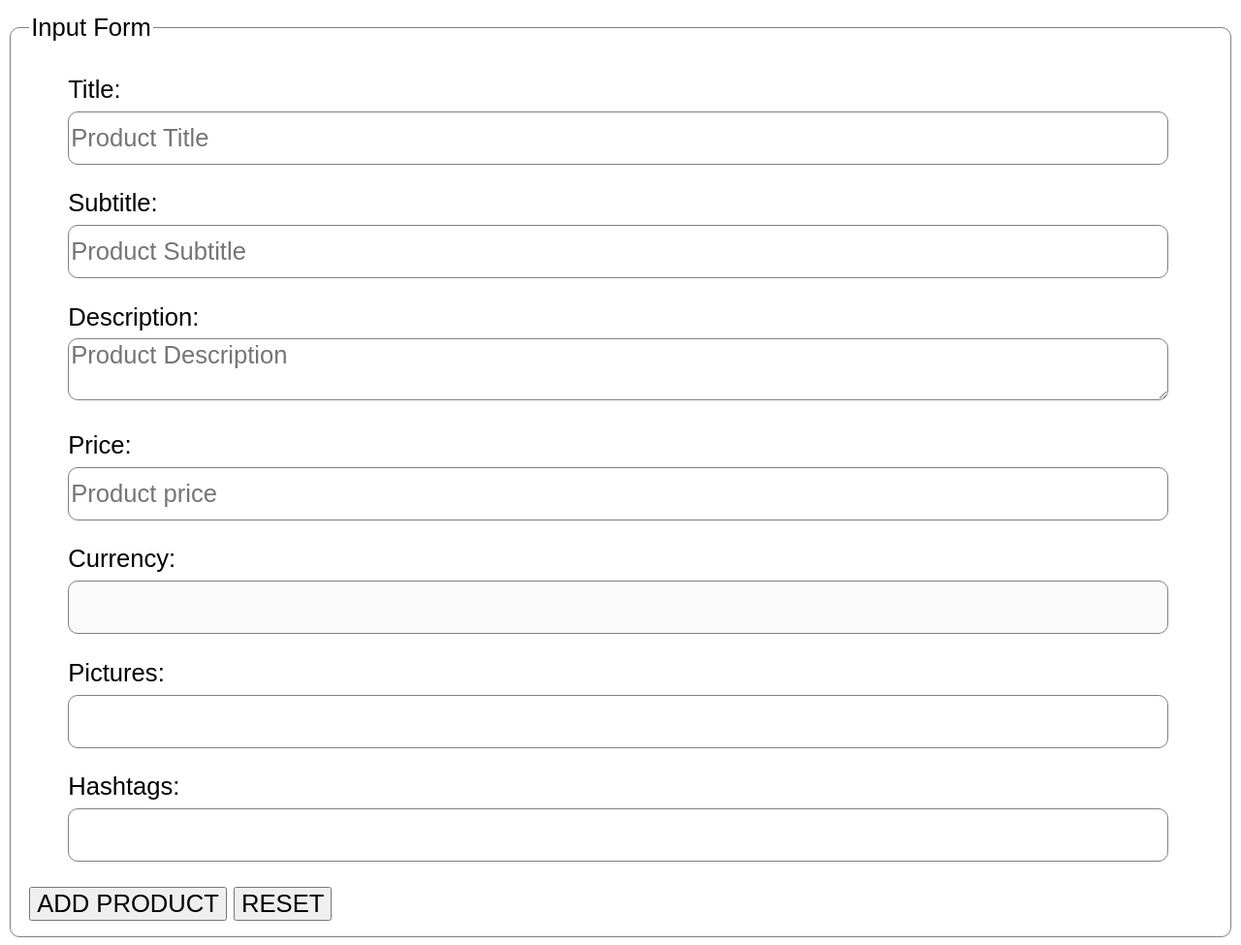
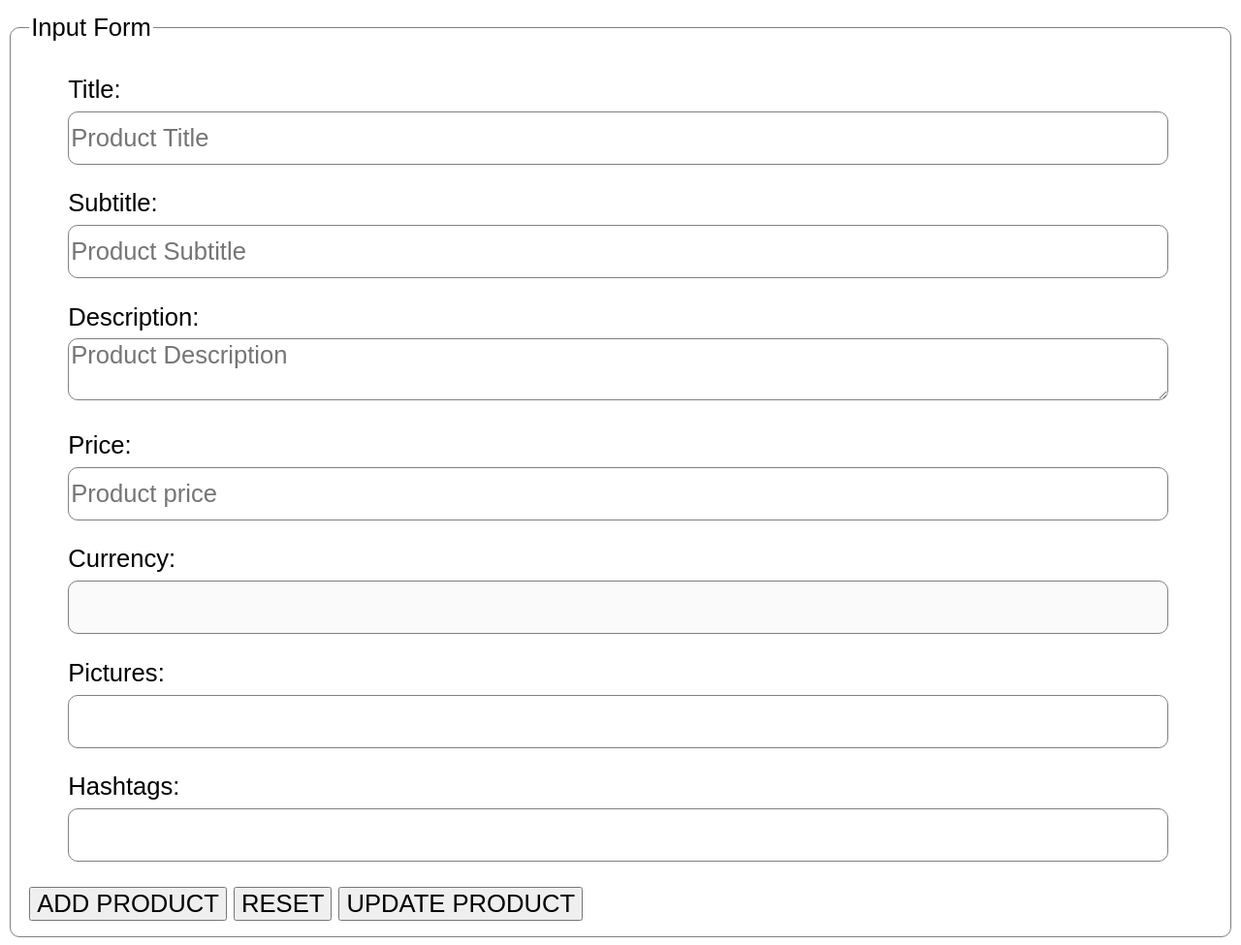
Before and after one commit to shugyoza/whatever, a website with bundled scripts: page src/views/product.component/product.component.html in a window 1280 px wide. Shown: the part 49-1024 px from the top of the page at 97% size. Built offline with nearby package versions, Linux system fonts and the light colour scheme.

Commit message:
add UPDATE PRODUCT button

```diff
--- a/src/views/product.component/product.component.html
+++ b/src/views/product.component/product.component.html
@@ -14,6 +14,7 @@
             <legend>Input Form</legend>
 
             <ul>
+
               <li>
                 <label for="title">Title:</label>
                 <input
@@ -89,10 +90,12 @@
                 />
               </li>
 
+            </ul>
 
-            </ul>
             <button id="add-product">ADD PRODUCT</button>
             <button id="reset">RESET</button>
+            <button id="update-product">UPDATE PRODUCT</button>
+
           </fieldset>
         </form>
       </section>
```
